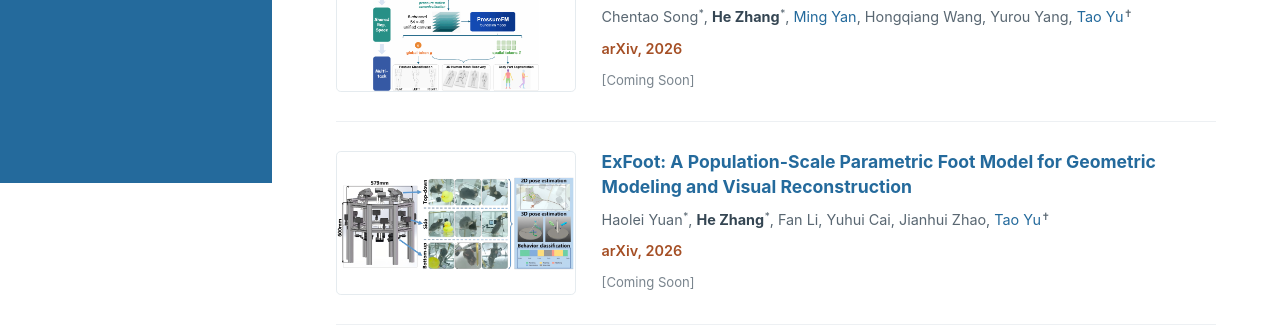
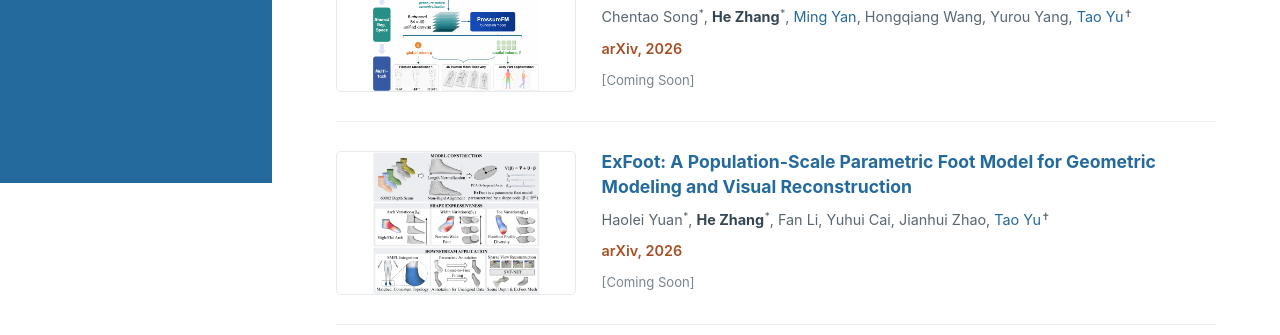
Before and after one commit to Hector-HeZhang/hector-hezhang.github.io, a plain HTML site: page index.html in a window 1280 px wide. Shown: the part 617-952 px from the top of the page. Drawn offline with Linux system fonts and the light colour scheme.

Commit message:
Update index.html

```diff
--- a/index.html
+++ b/index.html
@@ -76,7 +76,7 @@
           <!-- Publication: ExFoot. 编辑下方标题、作者、venue 和资源链接即可更新这一条。 -->
           <article class="publication" id="paper-ExFoot" aria-labelledby="title-ExFoot">
             <a class="publication-image" href="Graphic%20Abstract/ExFoot.png" target="_blank" rel="noopener noreferrer" aria-label="查看 ExFoot: A Population-Scale Parametric Foot Model for Geometric Modeling and Visual Reconstruction 的原始展示图">
-              <img src="Graphic%20Abstract/MouseTotalCapture.png" alt="ExFoot: A Population-Scale Parametric Foot Model for Geometric Modeling and Visual Reconstruction" width="890" height="351" loading="lazy" decoding="async">
+              <img src="Graphic%20Abstract/ExFoot.png" alt="ExFoot: A Population-Scale Parametric Foot Model for Geometric Modeling and Visual Reconstruction" width="890" height="351" loading="lazy" decoding="async">
             </a>
             <div class="publication-info">
               <h3 class="publication-title" id="title-ExFoot"><a href="https://arxiv.org/" target="_blank" rel="noopener noreferrer">ExFoot: A Population-Scale Parametric Foot Model for Geometric Modeling and Visual Reconstruction</a></h3>
```
